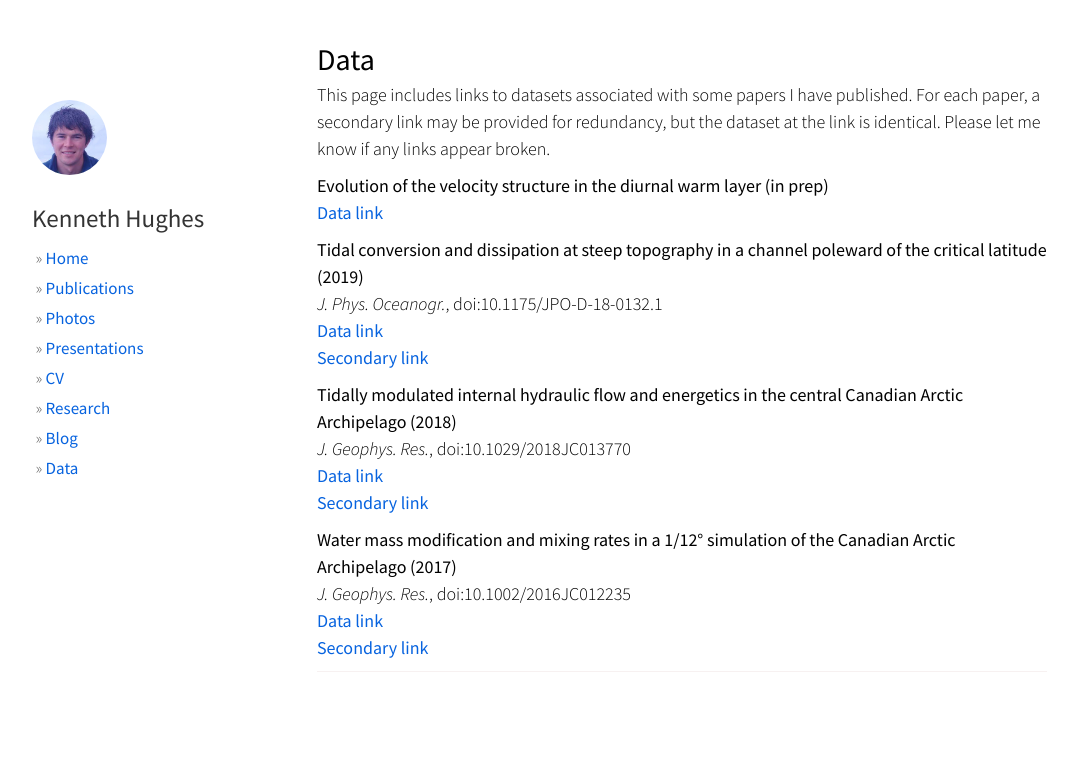
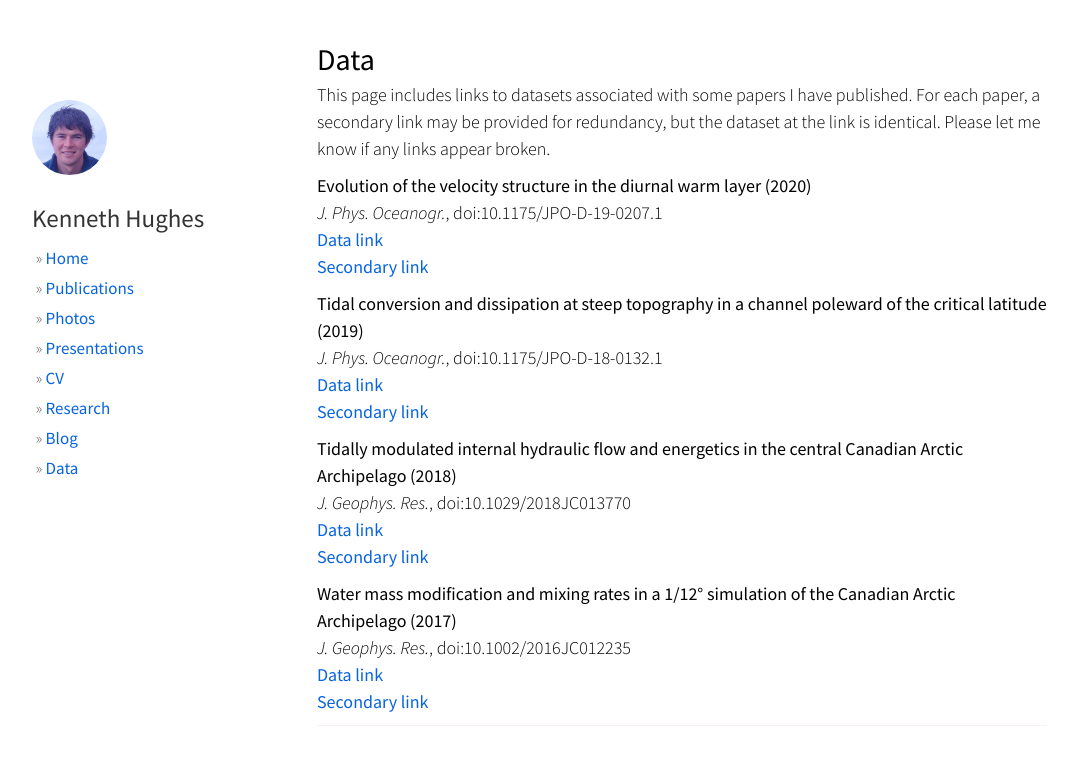
Before and after one commit to hugke729/hugke729.github.io, a Jekyll site: the page built from data/index.md, in a window 1280 px wide. Shown: the top 765 px of the page, without its empty margins (53-1130 px from the left). Built offline with Jekyll 4.4.1, drawn with Linux system fonts in a browser that asks for light colours; nearby versions of some CDN libraries.

Commit message:
Update DWL shear links

```diff
--- a/data/index.md
+++ b/data/index.md
@@ -9,8 +9,10 @@ css: publications
 
 This page includes links to datasets associated with some papers I have published. For each paper, a secondary link may be provided for redundancy, but the dataset at the link is identical. Please let me know if any links appear broken.
 
-__Evolution of the velocity structure in the diurnal warm layer (in prep)__
+__Evolution of the velocity structure in the diurnal warm layer (2020)__
+*J. Phys. Oceanogr.*, doi:10.1175/JPO-D-19-0207.1
 [Data link][dwl_shear_link1]
+[Secondary link][dwl_shear_link2]
 
 __Tidal conversion and dissipation at steep topography in a channel poleward of the critical latitude (2019)__
 *J. Phys. Oceanogr.*, doi:10.1175/JPO-D-18-0132.1
```
Also changed, not shown: other parts of data/index.md (+1 -0 lines).
